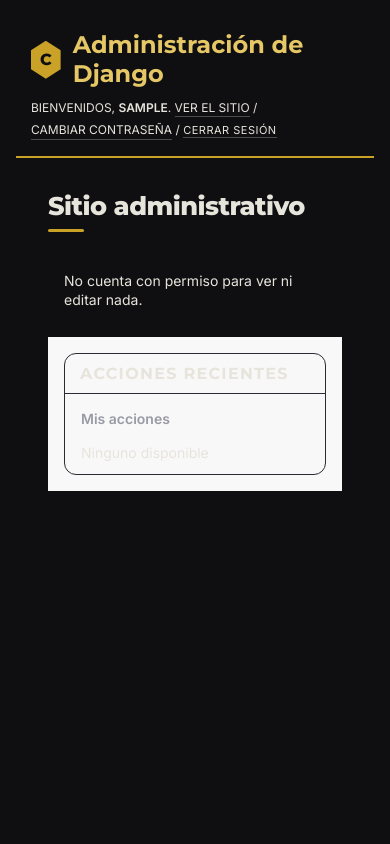
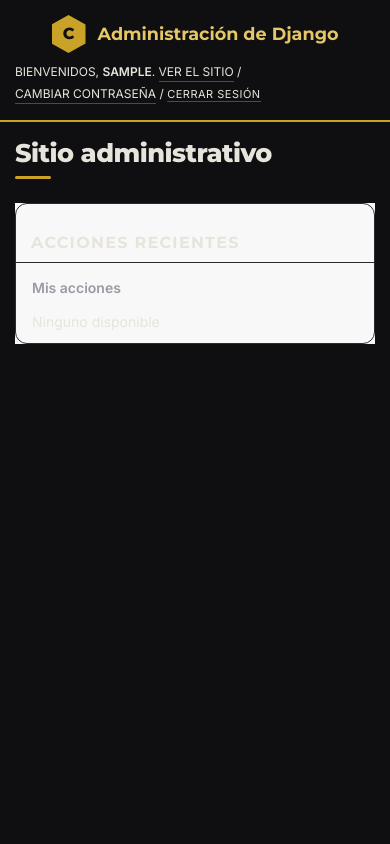
Before and after one commit to Ronnyvilla3021/Desafio_Tecnico_CEO_Marketing, a Django app: page /admin/ in a window 390 px wide. Run offline with Django 5.2, Linux system fonts and the light colour scheme; the visitor is signed in with stand-in values (Sample User, id 1); data comes from the database, SQL or seed files in the repository; data that the repository does not hold is empty.

Commit message:
style: corrijo el responsive del admin y ajusto el README

```diff
--- a/static/css/admin.css
+++ b/static/css/admin.css
@@ -251,71 +251,64 @@ ul.messagelist li.error   { border-left-color: #ef4444; }
 
 /* ==========================================================================
    9. RESPONSIVE Y DISTRIBUCIÓN (Escritorio, Tablet y Móvil)
+   Notas:
+   - Django carga su responsive.css DESPUÉS de este archivo. Por eso aquí se
+     usan selectores más específicos (p. ej. ".dashboard #content-related")
+     y así estas reglas ganan sin abusar de !important.
+   - Django ya ajusta por su cuenta el relleno de #content, la cabecera y las
+     migas de pan en tablet y móvil, así que no se repite aquí.
    ========================================================================== */
 
-/* --- ESCRITORIO (Diseño limpio de tarjetas) --- */
-@media (min-width: 1025px) {
-  #content-main {
-    display: grid !important;
-    grid-template-columns: repeat(auto-fit, minmax(340px, 1fr));
+/* --- 9.1 Inicio del admin: módulos como tarjetas (todos los tamaños) --- */
+/* Django fija el contenido del inicio en 600px y reserva 300px a la derecha
+   para "Acciones recientes"; se anulan para que las tarjetas usen todo el ancho. */
+.dashboard #content { width: auto; }
+.dashboard .colMS { margin-right: 0; }
+
+/* ".app-list" existe solo en el inicio: el listado y los formularios no se tocan */
+#content-main.app-list {
+  display: grid;
+  /* min(340px, 100%) evita desbordar en pantallas de menos de 340px */
+  grid-template-columns: repeat(auto-fit, minmax(min(340px, 100%), 1fr));
   gap: 24px;
-    width: 100% !important;
-    max-width: 100% !important;
-    float: none !important;
-    margin: 0 !important;
+  align-items: start;
+  float: none;
+  width: auto;
 }
 
-  #content-main .module {
-    width: 100% !important;
-    margin: 0 !important;
-    display: flex;
-    flex-direction: column;
+#content-main.app-list .module {
+  margin: 0; /* el espaciado lo da el gap del grid */
   transition: transform 180ms ease, box-shadow 180ms ease;
 }
 
-  #content-main .module:hover {
+#content-main.app-list .module:hover {
   transform: translateY(-2px);
   box-shadow: 0 8px 24px rgb(0 0 0 / 25%);
 }
 
-  #content-related {
-    width: 100% !important;
-    float: none !important;
-    margin: 24px 0 0 0 !important;
-  }
+/* "Acciones recientes" pasa debajo de las tarjetas */
+.dashboard #content-related {
+  float: none;
+  width: auto;
+  margin: 24px 0 0;
 }
 
-/* --- TABLET Y MÓVIL (Adaptación sin romper nada) --- */
+
+/* --- 9.2 TABLET Y MÓVIL (hasta 1024px) --- */
 @media (max-width: 1024px) {
-  /* Quitamos la barra lateral para que el contenido use todo el espacio */
-  #nav-sidebar { display: none !important; }
+  /* Sin barra lateral: el contenido usa todo el ancho (y se oculta su botón) */
+  #nav-sidebar,
+  #toggle-nav-sidebar { display: none !important; }
 
-  /* Contenedores al 100% */
-  #container, #main, #content, #content-main, #content-related {
-    width: 100% !important;
-    max-width: 100% !important;
-    margin: 0 !important;
-    padding: 16px !important;
-    box-sizing: border-box !important;
-    float: none !important;
-    display: block !important;
-  }
+  /* Listado: Django ya da scroll horizontal a ".results"; así las columnas no se aplastan */
+  #result_list { white-space: nowrap; }
 
-  /* Tablas con scroll horizontal interno (no rompe la página) */
-  .module table, #result_list {
-    display: block;
-    width: 100%;
-    overflow-x: auto;
-    -webkit-overflow-scrolling: touch;
-    white-space: nowrap;
-  }
-
-  /* Botones superiores al 100% */
-  .object-tools { display: flex; flex-wrap: wrap; width: 100%; gap: 8px; margin: 0 0 16px 0; }
+  /* Botones superiores ("Añadir cliente") a lo ancho */
+  .object-tools { float: none; display: flex; flex-wrap: wrap; width: 100%; gap: 8px; margin: 0 0 16px; }
   .object-tools li { margin: 0; }
   .object-tools a { display: block; padding: 10px 14px; text-align: center; }
 
-  /* Formularios: etiquetas arriba, inputs abajo al 100% */
+  /* Formularios: etiquetas arriba, campos abajo al 100% */
   .aligned .form-row { display: block !important; padding-bottom: 16px; }
   .aligned label { display: block !important; width: 100% !important; text-align: left !important; margin-bottom: 8px !important; }
 
@@ -329,7 +322,7 @@ ul.messagelist li.error   { border-left-color: #ef4444; }
     box-sizing: border-box !important;
   }
 
-  /* Selectores de permisos apilados al 100% */
+  /* Selectores de permisos (Usuarios y Grupos) apilados al 100% */
   .selector { display: flex !important; flex-direction: column !important; width: 100% !important; }
   .selector-available, .selector-chosen { width: 100% !important; max-width: 100% !important; margin: 0 0 16px 0 !important; }
   .selector select { width: 100% !important; overflow-x: auto !important; white-space: nowrap !important; }
@@ -340,14 +333,13 @@ ul.messagelist li.error   { border-left-color: #ef4444; }
   .submit-row input, .submit-row a { width: 100% !important; text-align: center !important; padding: 12px !important; }
 }
 
-/* --- MÓVIL PEQUEÑO --- */
+
+/* --- 9.3 MÓVIL PEQUEÑO (hasta 600px) --- */
 @media (max-width: 600px) {
-  #header { display: flex; flex-wrap: wrap; justify-content: space-between; padding: 10px 12px; }
-  #branding h1 { font-size: 1.1rem; margin-bottom: 6px; }
+  #site-name { font-size: 1.1rem; }
   #user-tools { font-size: 0.75rem; letter-spacing: 0; }
-  div.breadcrumbs { padding: 8px 12px; font-size: 0.8rem; }
 
-  /* Evitar el zoom automático en iPhone al tocar un input */
+  /* Evita el zoom automático de iPhone al tocar un campo */
   :is(input[type="text"], input[type="email"], input[type="password"],
       input[type="number"], input[type="tel"], input[type="search"],
       input[type="date"], input[type="time"], textarea, select) {
@@ -355,7 +347,8 @@ ul.messagelist li.error   { border-left-color: #ef4444; }
   }
 }
 
-/* Accesibilidad */
+
+/* Accesibilidad: movimiento reducido */
 @media (prefers-reduced-motion: reduce) {
   *, *::before, *::after { transition-duration: 0.01ms !important; }
 }
```
Also changed, not shown: README.md. Lines whose indentation alone changed are shown as unchanged.
